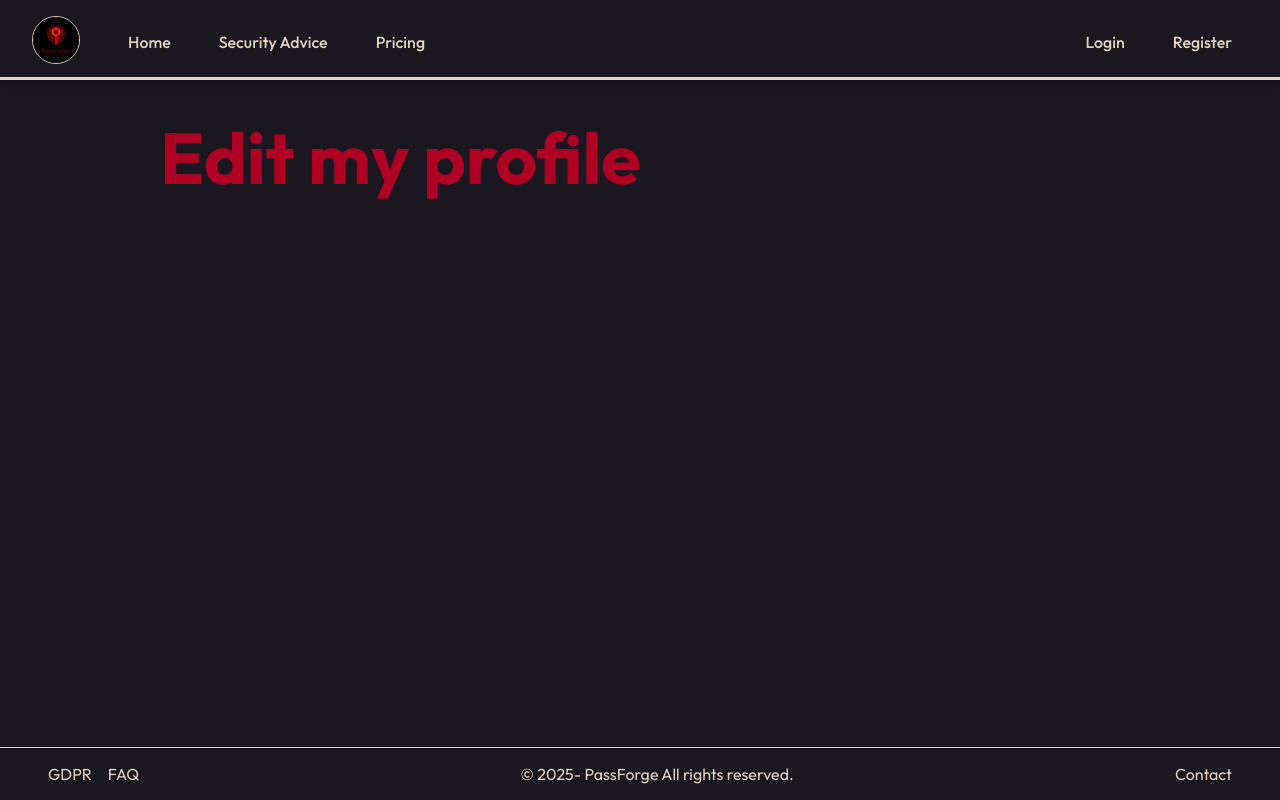
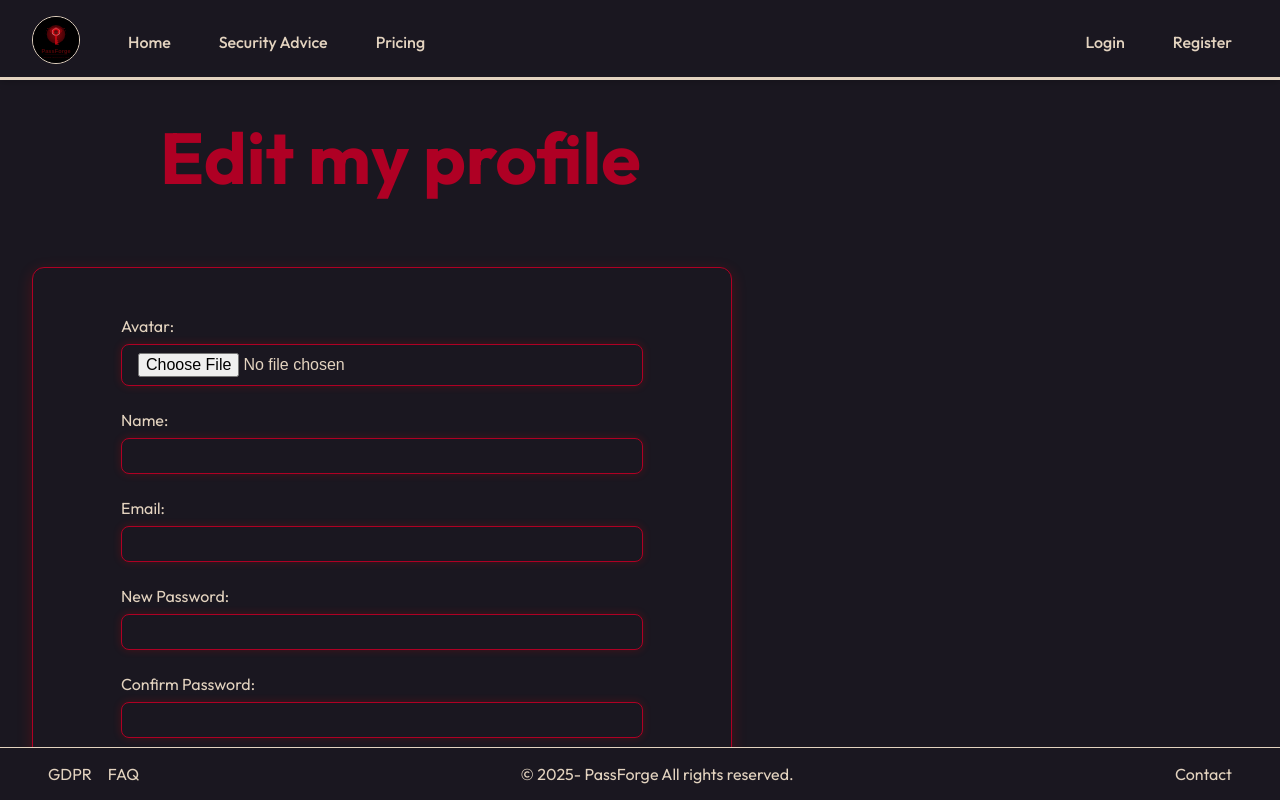
Before and after one commit to PassForgeTHP/React_Passforge, a React (Vite) app: page /edit-profile in a window 1280 px wide. Built offline with nearby package versions, Linux system fonts and the light colour scheme.

Commit message:
adding edit profile form

```diff
--- a/src/pages/EditProfile.jsx
+++ b/src/pages/EditProfile.jsx
@@ -1,7 +1,123 @@
+import { useState, useContext } from "react";
+import { AuthContext } from "../contexts/AuthContext";
+
 const EditProfile = () => {
+  const { user, token, setUser } = useContext(AuthContext);
+  const [name, setName] = useState(user?.name || "");
+  const [email, setEmail] = useState(user?.email || "");
+  const [avatar, setAvatar] = useState(null);
+  const [preview, setPreview] = useState(user?.avatar || null);
+  const [password, setPassword] = useState("");
+  const [passwordConfirmation, setPasswordConfirmation] = useState("");
+  const [message, setMessage] = useState("");
+
+  const handleFileChange = (e) => {
+    const file = e.target.files[0];
+    if (file) {
+      setAvatar(file);
+      setPreview(URL.createObjectURL(file));
+    }
+  };
+
+  const handleSubmit = async (e) => {
+    e.preventDefault();
+
+    const formData = new FormData();
+    formData.append("user[name]", name);
+    formData.append("user[email]", email);
+    if (avatar) formData.append("user[avatar]", avatar);
+    if (password) formData.append("user[password]", password);
+    if (passwordConfirmation) formData.append("user[password_confirmation]", passwordConfirmation);
+
+    try {
+      const response = await fetch("http://localhost:3000/users", {
+        method: "PUT",
+        headers: {
+          Authorization: `Bearer ${token}`,
+        },
+        body: formData,
+      });
+
+      const data = await response.json();
+
+      if (response.ok) {
+        setUser(data.user);
+        setMessage("Profile updated successfully!");
+      } else {
+        setMessage(`${data.message || "Update failed."}`);
+      }
+    } catch (error) {
+      console.error("Error updating profile:", error);
+      setMessage("Network error. Please try again later.");
+    }
+  };
+
   return (
     <div className="container-profile">
       <h1>Edit my profile</h1>
+      <form onSubmit={handleSubmit} className="profile-form" encType="multipart/form-data">
+
+        <div className="form-group">
+          <label htmlFor="avatar">Avatar:</label>
+          {preview && (
+            <img
+              src={preview}
+              alt="avatar preview"
+              style={{ width: "120px", height: "120px", borderRadius: "50%", objectFit: "cover", marginBottom: "1rem" }}
+            />
+          )}
+          <input
+            id="avatar"
+            type="file"
+            accept="image/*"
+            onChange={handleFileChange}
+          />
+        </div>
+
+        <div className="form-group">
+          <label htmlFor="name">Name:</label>
+          <input
+            id="name"
+            type="text"
+            value={name}
+            onChange={(e) => setName(e.target.value)}
+          />
+        </div>
+
+        <div className="form-group">
+          <label htmlFor="email">Email:</label>
+          <input
+            id="email"
+            type="email"
+            value={email}
+            onChange={(e) => setEmail(e.target.value)}
+          />
+        </div>
+
+        <div className="form-group">
+          <label htmlFor="password">New Password:</label>
+          <input
+            id="password"
+            type="password"
+            value={password}
+            onChange={(e) => setPassword(e.target.value)}
+          />
+        </div>
+
+        <div className="form-group">
+          <label htmlFor="passwordConfirmation">Confirm Password:</label>
+          <input
+            id="passwordConfirmation"
+            type="password"
+            value={passwordConfirmation}
+            onChange={(e) => setPasswordConfirmation(e.target.value)}
+          />
+        </div>
+
+        <button type="submit" className="btn-update">Update Profile</button>
+      </form>
+
+      {message && <p className="status-message">{message}</p>}
     </div>
   );
 };
--- a/src/pages/Profile.jsx
+++ b/src/pages/Profile.jsx
@@ -1,11 +1,12 @@
 import { useContext, useEffect, useState } from "react";
 import { AuthContext } from "../contexts/AuthContext";
 import defaultAvatar from "../assets/images/default-avatar.jpg";
+import { useNavigate } from "react-router-dom";
 
 const Profile = () => {
   const { token, user, setUser } = useContext(AuthContext);
   const [loading, setLoading] = useState(true);
-
+  const navigate = useNavigate();
 
 
   useEffect(() => {
@@ -52,7 +53,7 @@ const Profile = () => {
           <p><strong>Name:</strong> {user.name}</p>
           <p><strong>Email:</strong> {user.email}</p>
           <div className="buttons-profile">
-            <button>Edit profile</button>
+            <button onClick={() => navigate("/edit-profile")}>Edit profile</button>
             <button>Delete profile</button>
           </div>
         </div>
```
